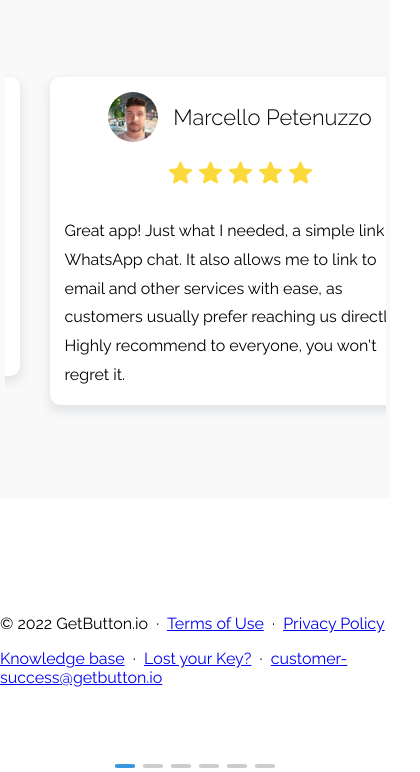
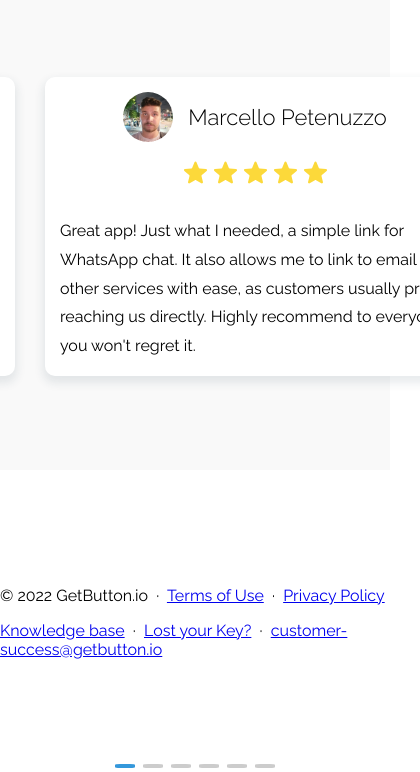
Before and after one commit to Rojven/gb, a plain HTML site: page index.html in a window 390 px wide. Shown: the part 102-874 px from the top of the page, 420 px wide, since content can reach past the window. Drawn offline with nearby package versions, Linux system fonts and the light colour scheme.

Commit message:
Update style2.css

```diff
--- a/style2.css
+++ b/style2.css
@@ -710,6 +710,9 @@ fieldset[disabled] .btn-submit.active {
   #reviews.wh-widget-page-reviews .swiper-button-prev {
       display: none;
   }
+ #reviews.wh-widget-page-reviews .swiper {
+	width: 100%;
+ }
 }
 
 @media (max-width: 500px) {
```
